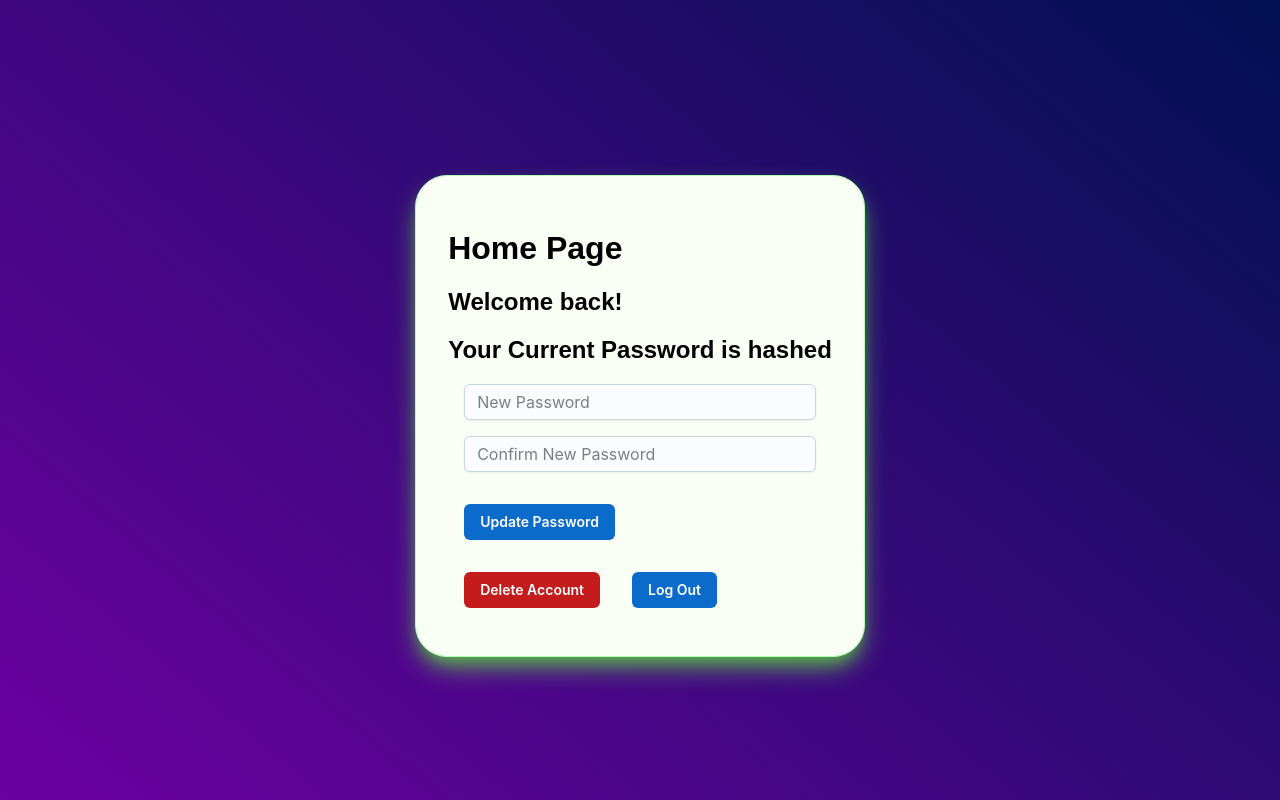
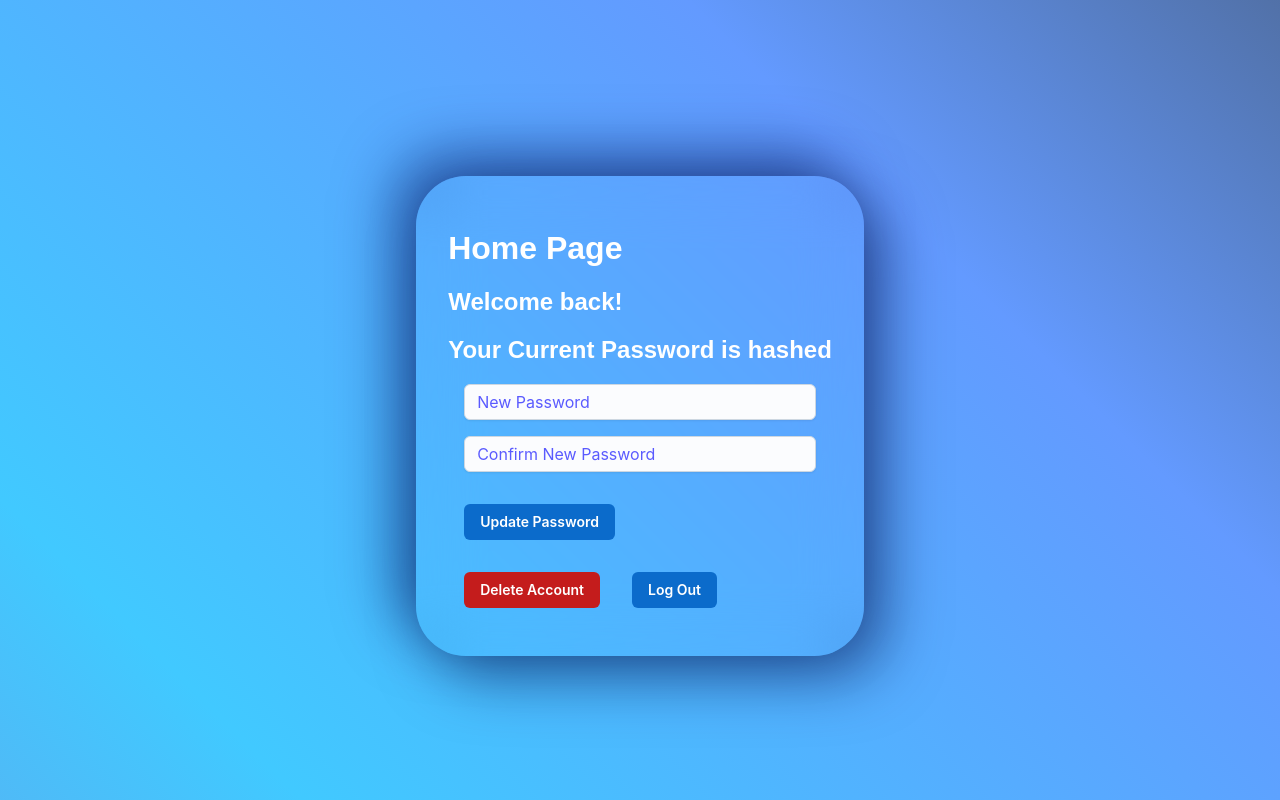
Before and after one commit to CJ484/LogInForm, a Next.js app: page /pages/Home in a window 1280 px wide. Built offline with nearby package versions, Linux system fonts and the light colour scheme.

Commit message:
updated styles to the project

```diff
--- a/app/Styles/globals.scss
+++ b/app/Styles/globals.scss
@@ -23,3 +23,5 @@ $--color-interactive: 140,180, 255;
 $--color-size: 80%;
 
 $blending: hard-light;
+
+$--gradient: linear-gradient(45deg,#4c4051, #9963dc, #7790e0, #41c9ff, #639aff, #404851);
--- a/app/Styles/page.module.scss
+++ b/app/Styles/page.module.scss
@@ -6,7 +6,6 @@
     display: flex;
     width: 100vw;
     height: 100vh;
-    // overflow: hidden;
     flex-direction: column;
     align-items: center;
     justify-content: center;
@@ -16,8 +15,6 @@
     font-family: Arial, Helvetica, sans-serif;
     margin: 0;
     display: flex;
-    width: 100vw;
-    height: 100vh;
     flex-direction: column;
     align-items: center;
     justify-content: center;
@@ -28,7 +25,19 @@
     width: 100vw;
     height: 100vh;
     overflow: hidden;
-    background: linear-gradient(40deg, $--color-bg1, $--color-bg2);
+    background-size: 400%;
+    // background: linear-gradient(40deg, $--color-bg1, $--color-bg2);
+    background-image: $--gradient;
+    transition: background 0.5s ease-in-out;
+    animation: moveGradient 10s infinite alternate;
+    @keyframes moveGradient {
+        0% {
+            background-position: left;
+        }
+        100% {
+            background-position: right;
+        }
+    }
 
     svg {
         display: none;
@@ -54,7 +63,7 @@
         top: calc(20% + $--color-size / 2);
         left: calc(50% + $--color-size / 2);
         transform-origin: center center;
-        animation: moveVertical 5s ease infinite;
+        animation: moveVertical 5s ease infinite alternate;
     }
     .g2 {
         position: absolute;
@@ -66,7 +75,7 @@
         top: calc(30% - $--color-size / 2 + 10px);
         left: calc(50% - $--color-size / 2 + 10px);
         transform-origin: center center;
-        animation: moveInCircle 5s ease infinite;
+        animation: moveInCircle 5s ease infinite alternate;
     }
     .g3 {
         position: absolute;
@@ -78,7 +87,7 @@
         top: calc(50% - $--color-size / 2 + 280px);
         left: calc(50% - $--color-size / 2 + 280px);
         transform-origin: center center;
-        animation: moveVertical 3300ms ease-in-out infinite;
+        animation: moveVertical 3300ms ease-in-out infinite alternate;
     }
     .g4 {
         position: absolute;
@@ -90,7 +99,7 @@
         top: calc(50% - $--color-size / 2);
         left: calc(50% - $--color-size / 2 + 200px);
         transform-origin: center center;
-        animation: moveVertical 20s reverse infinite;
+        animation: moveVertical 20s reverse infinite alternate;
     }
     .g5 {
         position: absolute;
@@ -102,7 +111,7 @@
         top: calc(50% - $--color-size);
         left: calc(50% - $--color-size);
         transform-origin: center center;
-        animation: moveVertical 5s ease-in-out infinite;
+        animation: moveVertical 5s ease-in-out infinite alternate;
     }
 
     .interactive {
@@ -180,17 +189,34 @@
     margin-bottom: 2rem;
     text-shadow: #eeafaf 0px 0px 10px;
     color: rgb(211, 234, 202);
+    color: #6c00a2;
 }
 
 .homePage {
-    background-color: rgb(249, 255, 245);
+    z-index: 2;
+    border-radius: 50px;
+    background: transparent;
+    position: relative;
+    box-shadow:
+        20px 20px 60px #000e4685,
+        -20px -20px 60px #00145e8f;
     padding: 2rem;
-    box-shadow:
-        rgb(91, 186, 78) 0px 13px 27px -5px,
-        rgba(91, 161, 56, 0.875) 0px 8px 16px -8px;
-    border: 1px solid rgb(175, 255, 172);
-    border-radius: 2rem;
     margin-top: 2rem;
+    color: white;
+    .blurBackground {
+        position: absolute;
+        top: 0;
+        left: 0;
+        width: 100%;
+        height: 100%;
+        border-radius: 50px;
+        backdrop-filter: blur(30px);
+        z-index: -1;
+        filter: drop-shadow(24px -1);
+    }
+    input {
+        color: blue;
+    }
 }
 
 .title {
@@ -206,6 +232,9 @@
 }
 
 .backButton {
+    display: flex;
+    align-items: center;
+    justify-content: center;
     top: 1rem;
     left: 1rem;
     width: 200px;
@@ -243,6 +272,9 @@
     }
 }
 .backButton2 {
+    display: flex;
+    align-items: center;
+    justify-content: center;
     width: 200px;
     font-size: 16px;
     font-weight: 600;
@@ -254,7 +286,7 @@
     color: #fff;
     cursor: pointer;
     margin: 20px;
-    height: 55px;
+    height: 56px;
     border: none;
     background-size: 300% 100%;
     border-radius: 50px;
@@ -264,6 +296,9 @@
     transition: all 0.4s ease-in-out;
     background-image: linear-gradient(to right, #25aae1, #40e495, #30dd8a, #2bb673);
     box-shadow: 0 4px 15px 0 rgba(49, 196, 190, 0.75);
+    p {
+        margin: 0;
+    }
 
     &:hover {
         background-position: 100% 0;
@@ -280,9 +315,12 @@
 
 .links {
     margin: 1rem;
-    color: rgb(199, 181, 239);
+    color: rgb(121, 251, 212);
+    &:hover {
+        color: rgb(205, 250, 238);
+    }
     :visited {
-        color: rgb(133, 108, 247);
+        color: rgb(108, 247, 233);
     }
 }
 
@@ -293,6 +331,9 @@
     justify-content: center;
     margin: 1rem;
     .nav_button {
+        display: flex;
+        align-items: center;
+        justify-content: center;
         width: 200px;
         font-size: 16px;
         font-weight: 600;
@@ -315,6 +356,9 @@
         transition: all 0.4s ease-in-out;
         background-image: linear-gradient(to right, #25aae1, #40e495, #30dd8a, #2bb673);
         box-shadow: 0 4px 15px 0 rgba(49, 196, 190, 0.75);
+        p {
+            margin: 0;
+        }
     }
 
     &:hover {
@@ -332,14 +376,15 @@
 
 .form {
     display: flex;
+    padding: 3rem 0;
     position: relative;
     flex-direction: column;
     align-items: center;
     justify-content: center;
-    height: 60vh;
     width: 60vw;
     min-width: 280px;
     max-width: 500px;
+    max-height: 645px;
     font-weight: 700;
     text-align: center;
     letter-spacing: 0.2rem;
@@ -394,6 +439,9 @@
         .css-1ff8729-MuiInputBase-root-MuiFilledInput-root:hover:not(.Mui-disabled, .Mui-error):before {
             border-color: white !important;
         }
+        .css-1bvwehx-JoyInput-root:before{
+            border: none;
+        }
     }
     .form_button {
         background-image: linear-gradient(to right, #25aae1, #40e495, #28b16f, #2a9360);
@@ -408,12 +456,22 @@
         letter-spacing: 0.2rem;
         margin-top: 1rem;
         width: 80%;
+        background-size: 300% 100%;
+        -moz-transition: all 0.4s ease-in-out;
+        -o-transition: all 0.4s ease-in-out;
+        -webkit-transition: all 0.4s ease-in-out;
+        transition: all 0.4s ease-in-out;
+
+        &:hover {
+            background-position: 100% 0;
+            -moz-transition: all 0.4s ease-in-out;
+            -o-transition: all 0.4s ease-in-out;
+            -webkit-transition: all 0.4s ease-in-out;
+            transition: all 0.4s ease-in-out;
+        }
+
         &:focus {
             outline: none;
-        }
-        &:hover {
-            filter: opacity(0.8);
-            cursor: pointer;
         }
     }
 }
```
